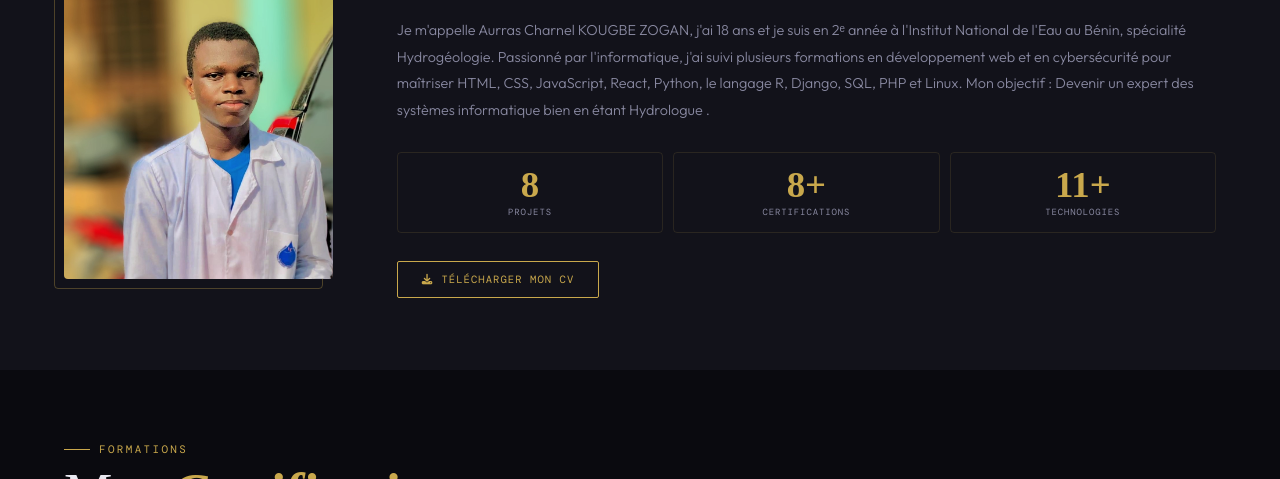
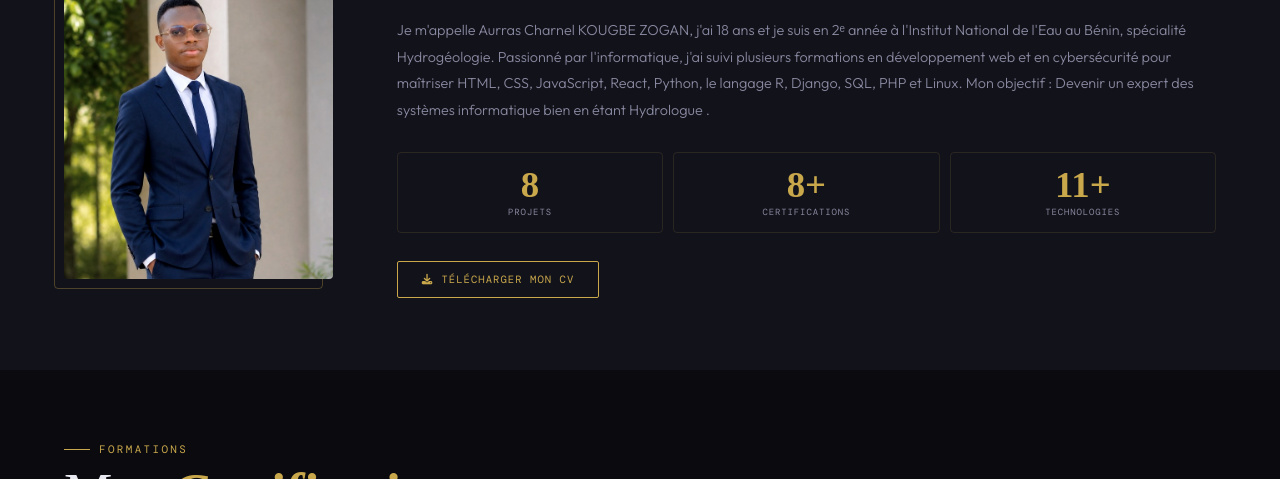
Before and after one commit to Charnscode/Portfolio-2.0, a plain HTML site: page index.html in a window 1280 px wide. Shown: the part 958-1437 px from the top of the page. Drawn offline with nearby package versions, Linux system fonts and the light colour scheme; a web font is replaced by a local one.

Commit message:
Replace image source

```diff
--- a/index.html
+++ b/index.html
@@ -454,7 +454,7 @@
 <!-- ABOUT -->
 <section id="about">
   <div class="a-wrap rev">
-    <img src="M.jpeg" alt="Aurras Charnel KOUGBE ZOGAN">
+    <img src="file_00000000d89471f4b0def7de02535df2~3.png" alt="Aurras Charnel KOUGBE ZOGAN">
 
   </div>
   <div class="rev d2">
```
